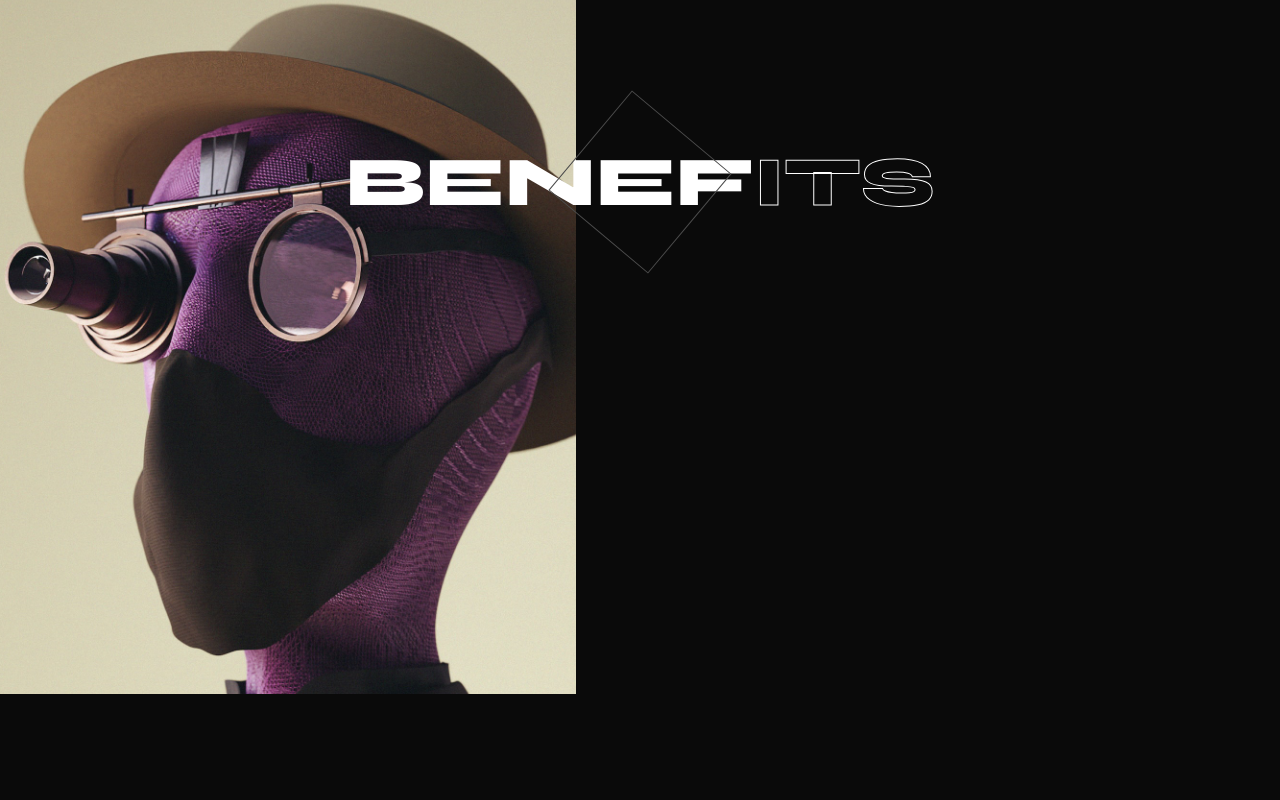
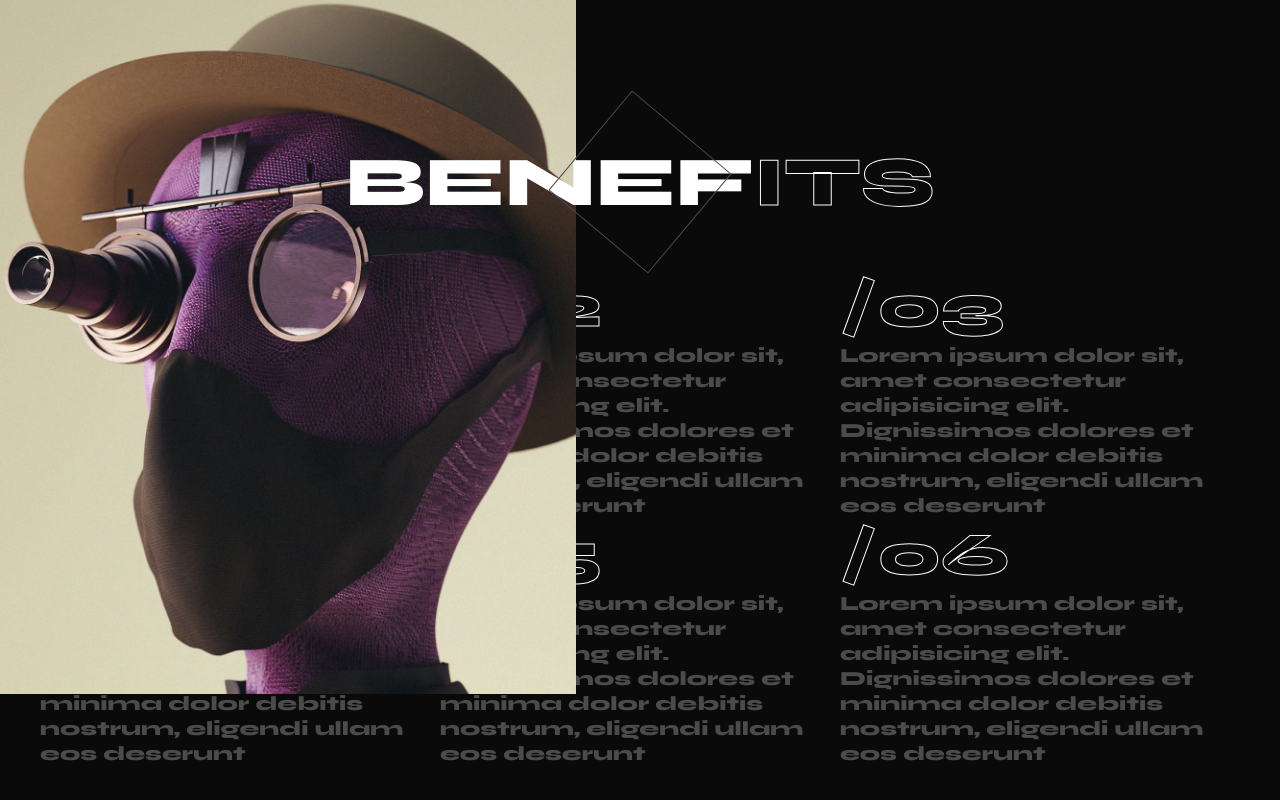
Before and after one commit to jason1243256/gsap_example, a plain HTML site: page index.html in a window 1280 px wide. Shown: the part 1546-2346 px from the top of the page. Drawn offline with nearby package versions, Linux system fonts and the light colour scheme; a script that the page names is missing.

Commit message:
benefits section 작업중_1

```diff
--- a/css/custom.css
+++ b/css/custom.css
@@ -178,6 +178,31 @@ body {
   line-height: 1.5;
 }
 
+/* benefits section Style */
+
+.benefits .benefits_lists {
+  width: 100%;
+  height: auto;
+  padding: 0 40px;
+  display: flex;
+  flex-wrap: wrap;
+}
+
+.benefits .benefits_item {
+  width: 33.33%;
+}
+
+.benefits .benefits_num {
+  font-size: 60px;
+  color: transparent;
+  -webkit-text-stroke: 1px #fff;
+}
+
+.benefits .benefits_p {
+  font-size: 20px;
+  color: #4b4b4b;
+}
+
 /* .sample{
     width: 100%;
     height: 100vh;
--- a/index.html
+++ b/index.html
@@ -81,6 +81,57 @@
               benef<span class="title-stroke">its</span>
               <span class="title-square"></span>
             </h2>
+            <ul class="benefits_lists">
+              <li class="benefits_item">
+                <span class="benefits_num" data-speed="-200">/01</span>
+                <p class="benefits_p">
+                  Lorem ipsum dolor sit, amet consectetur adipisicing elit.
+                  Dignissimos dolores et minima dolor debitis nostrum, eligendi
+                  ullam eos deserunt
+                </p>
+              </li>
+              <li class="benefits_item">
+                <span class="benefits_num" data-speed="-100">/02</span>
+                <p class="benefits_p">
+                  Lorem ipsum dolor sit, amet consectetur adipisicing elit.
+                  Dignissimos dolores et minima dolor debitis nostrum, eligendi
+                  ullam eos deserunt
+                </p>
+              </li>
+              <li class="benefits_item">
+                <span class="benefits_num" data-speed="-150">/03</span>
+                <p class="benefits_p">
+                  Lorem ipsum dolor sit, amet consectetur adipisicing elit.
+                  Dignissimos dolores et minima dolor debitis nostrum, eligendi
+                  ullam eos deserunt
+                </p>
+              </li>
+              <li class="benefits_item">
+                <span class="benefits_num" data-speed="-130">/04</span>
+                <p class="benefits_p">
+                  Lorem ipsum dolor sit, amet consectetur adipisicing elit.
+                  Dignissimos dolores et minima dolor debitis nostrum, eligendi
+                  ullam eos deserunt
+                </p>
+              </li>
+              <li class="benefits_item">
+                <span class="benefits_num" data-speed="-50">/05</span>
+                <p class="benefits_p">
+                  Lorem ipsum dolor sit, amet consectetur adipisicing elit.
+                  Dignissimos dolores et minima dolor debitis nostrum, eligendi
+                  ullam eos deserunt
+                </p>
+              </li>
+              <li class="benefits_item">
+                <span class="benefits_num" data-speed="-10">/06</span>
+                <p class="benefits_p">
+                  Lorem ipsum dolor sit, amet consectetur adipisicing elit.
+                  Dignissimos dolores et minima dolor debitis nostrum, eligendi
+                  ullam eos deserunt
+                </p>
+              </li>
+              <li class="benefits_item"></li>
+            </ul>
           </div>
         </section>
       </main>
--- a/js/custom.js
+++ b/js/custom.js
@@ -131,6 +131,18 @@ document.addEventListener("DOMContentLoaded", function () {
   }
   aboutAnimation();
 
+  function benefitsAnimation() {
+    const benefits_nums = gsap.utils.toArray(".benefits_num");
+    console.log(benefits_nums);
+
+    benefits_nums.forEach((num) => {
+      const data_speed = num.getAttribute("data-speed");
+      console.log(data_speed);
+    });
+  }
+
+  benefitsAnimation();
+
   const wWidth = window.outerWidth;
 
   console.log(wWidth);
```
Also changed, not shown: 1 other file.
